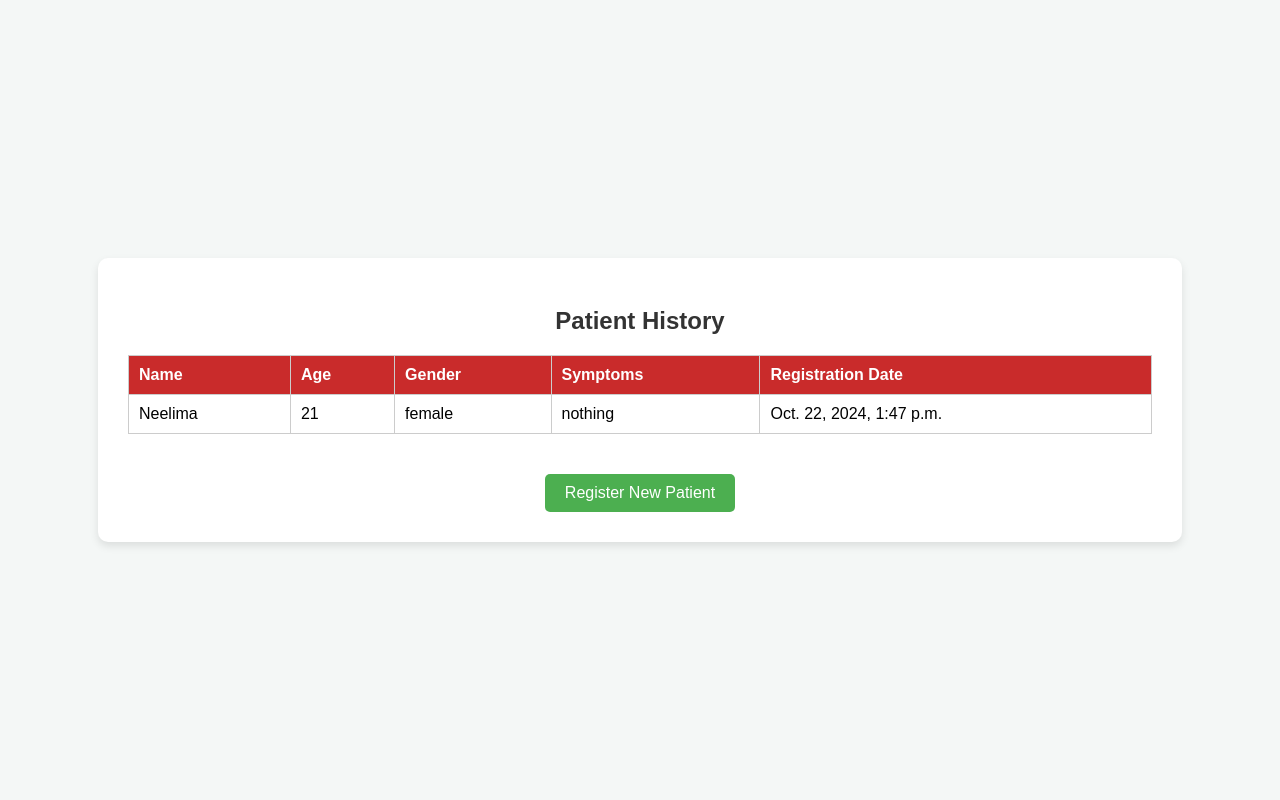
After one commit to Neelima2233/Heart_disease_prediction, a Django app: page /users/history/ in a window 1280 px wide. The commit adds this page. Run offline with Django 5.2, Linux system fonts and the light colour scheme; data comes from the database, SQL or seed files in the repository.

Commit message:
addd login.html and other changes

```diff
--- /dev/null
+++ b/template/users/history.html
@@ -0,0 +1,104 @@
+<!DOCTYPE html>
+<html lang="en">
+<head>
+    <meta charset="UTF-8">
+    <meta name="viewport" content="width=device-width, initial-scale=1.0">
+    <title>Patient History</title>
+    <style>
+        body {
+            font-family: Arial, sans-serif;
+            background-color: #f4f7f6;
+            margin: 0;
+            padding: 0;
+            display: flex;
+            justify-content: center;
+            align-items: center;
+            height: 100vh;
+            text-align: center;
+        }
+
+        .container {
+            width: 80%;
+            max-width: 1200px;
+            background-color: #fff;
+            padding: 30px;
+            border-radius: 10px;
+            box-shadow: 0 4px 8px rgba(0, 0, 0, 0.1);
+        }
+
+        h2 {
+            margin-bottom: 20px;
+            color: #333;
+        }
+
+        table {
+            width: 100%;
+            border-collapse: collapse;
+            margin-bottom: 20px;
+        }
+
+        table, th, td {
+            border: 1px solid #ccc;
+        }
+
+        th, td {
+            padding: 10px;
+            text-align: left;
+        }
+
+        th {
+            background-color: #c92b2b;
+            color: white;
+        }
+
+        tr:nth-child(even) {
+            background-color: #f2f2f2;
+        }
+
+        a {
+            display: inline-block;
+            margin-top: 20px;
+            padding: 10px 20px;
+            background-color: #4CAF50;
+            color: white;
+            text-decoration: none;
+            border-radius: 5px;
+            transition: background-color 0.3s ease;
+        }
+
+        a:hover {
+            background-color: #45a049;
+        }
+    </style>
+</head>
+<body>
+    <div class="container">
+        <h2>Patient History</h2>
+
+        <table>
+            <thead>
+                <tr>
+                    <th>Name</th>
+                    <th>Age</th>
+                    <th>Gender</th>
+                    <th>Symptoms</th>
+                    <th>Registration Date</th>
+                </tr>
+            </thead>
+            <tbody>
+                {% for patient in patients %}
+                    <tr>
+                        <td>{{ patient.name }}</td>
+                        <td>{{ patient.age }}</td>
+                        <td>{{ patient.gender }}</td>
+                        <td>{{ patient.symptoms }}</td>
+                        <td>{{ patient.registration_date }}</td>
+                    </tr>
+                {% endfor %}
+            </tbody>
+        </table>
+
+        <a href="{% url 'patient_entry' %}">Register New Patient</a>
+    </div>
+</body>
+</html>
--- a/users/models.py
+++ b/users/models.py
@@ -7,3 +7,13 @@ class UserProfile(models.Model):
     phone_number=models.CharField(max_length=15)
     dob=models.DateField(null=True, blank=True)
     Hospital_name =models.CharField(blank= True,max_length=100)
+
+class Patient(models.Model):
+    name = models.CharField(max_length=100)
+    age = models.IntegerField()
+    gender = models.CharField(max_length=10)
+    symptoms = models.TextField()
+    registration_date = models.DateTimeField(auto_now_add=True)
+
+    def _str_(self):
+        return self.name
--- a/users/urls.py
+++ b/users/urls.py
@@ -7,4 +7,6 @@ urlpatterns = [
     path('login/', views.login_view, name='login'),
     path('successfully_registered/', views.successfully_registered, name='successfully_registered'),
     path('successfully_logged_in/', views.successfully_logged_in, name='successfully_logged_in'),
+    path('patient_entry/', views.patient_entry, name='patient_entry'),
+    path('history/', views.history, name='history'),
 ]
--- a/users/views.py
+++ b/users/views.py
@@ -4,7 +4,10 @@ from django.contrib.auth import authenticate, login
 from django.contrib.auth.forms import AuthenticationForm
 from django.contrib.auth.decorators import login_required
 from .models import UserProfile
-
+from .models import Patient
+from .forms import PatientForm
+from django.http import HttpResponse
+import csv
 # Create your views here.
 def home(request):
     return render(request, 'home.html')
@@ -14,11 +17,11 @@ def register(request):
         form = RegisterForm(request.POST)
         if form.is_valid():
             user = form.save()
-            phone_number = form.cleaned_data.get('phone_number')
+            phone_number=form.cleaned_data.get('phone_number')
             dob=form.cleaned_data.get('dob')
-            Hospital_name=form.cleaned_data.get('Hospital_name')
+            hospital_name=form.cleaned_data.get('hospital_name')
             #saving phone numberand dob to the userprofile model
-            profile = UserProfile(user=user,phone_number=phone_number,dob=dob,Hospital_name=Hospital_name)
+            profile = UserProfile(user=user,phone_number=phone_number,dob=dob,hospital_name=hospital_name)
             profile.save()
             login(request, user)
             return redirect('successfully_registered')  # This now matches the correct pattern name
@@ -28,6 +31,10 @@ def register(request):
 
 def successfully_registered(request):
     return render(request, "users/successfully_registered.html")
+
+
+def patient_entry(request):
+    return render(request, 'users/patient_entry.html')
 
 def login_view(request):  #dont name "login" bcoz django already have build-in log in function"
     if request.method == 'POST':
@@ -47,3 +54,19 @@ def login_view(request):  #dont name "login" bcoz django already have build-in l
 @login_required  # Ensure the user is logged in before accessing this view
 def successfully_logged_in(request):
     return render(request, 'users/successfully_logged_in.html')
+
+def patient_entry(request):
+    if request.method == 'POST':
+        form = PatientForm(request.POST)
+        if form.is_valid():
+            form.save()  # Save form data to the database
+            return redirect('history')  # Redirect to history after saving
+    else:
+        form = PatientForm()
+
+    return render(request, 'users/patient_entry.html', {'form': form})
+
+# View for displaying the history of all registered patients
+def history(request):
+    patients = Patient.objects.all()  # Query to get all registered patients
+    return render(request, 'users/history.html', {'patients': patients})
```
Also changed, not shown: template/users/patient_entry.html (added, +90 -0 lines), template/users/successfully_logged_in.html (+53 -18 lines), users/forms.py (+13 -3 lines), users/migrations/0003_patient.py (added).
